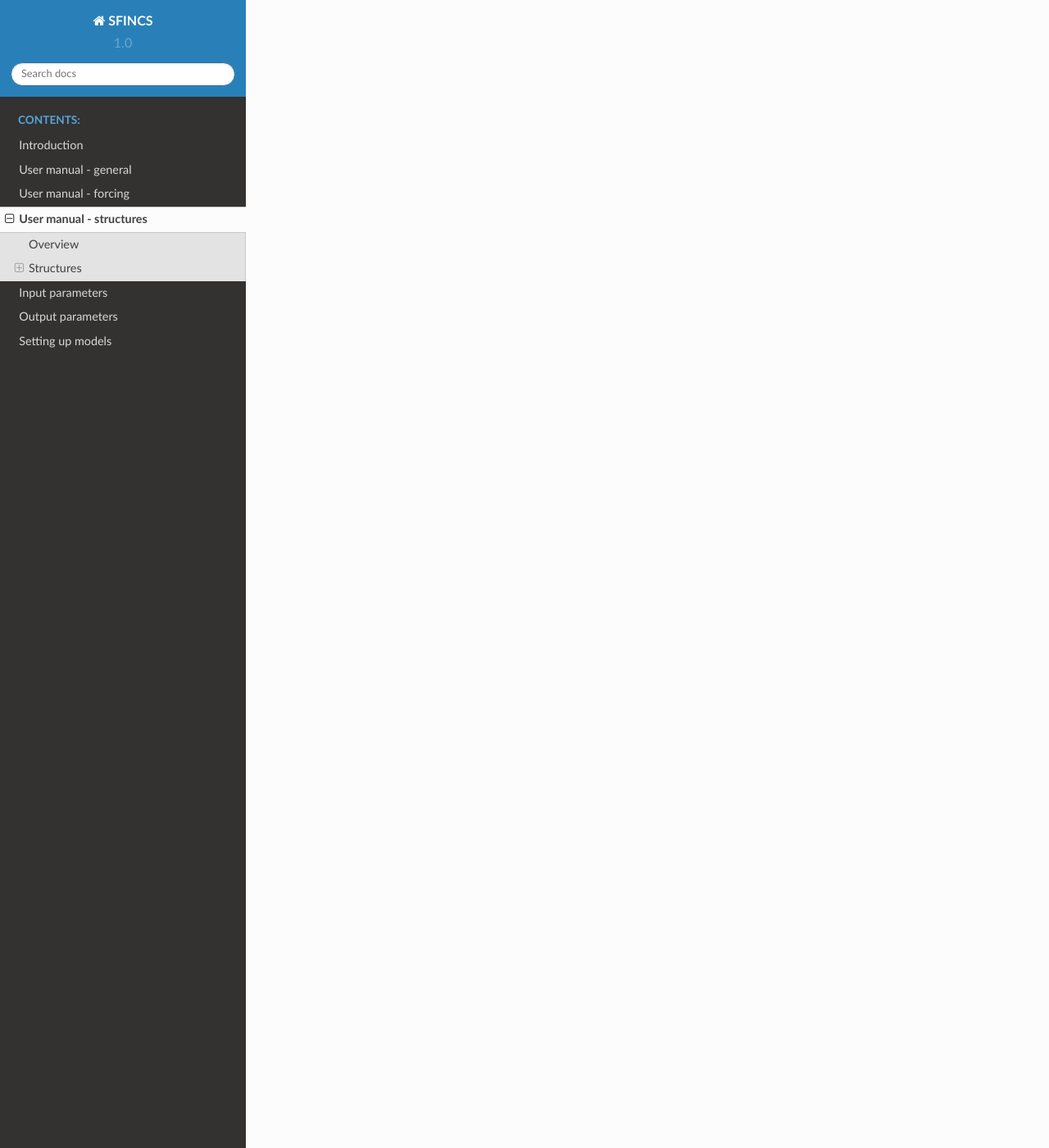
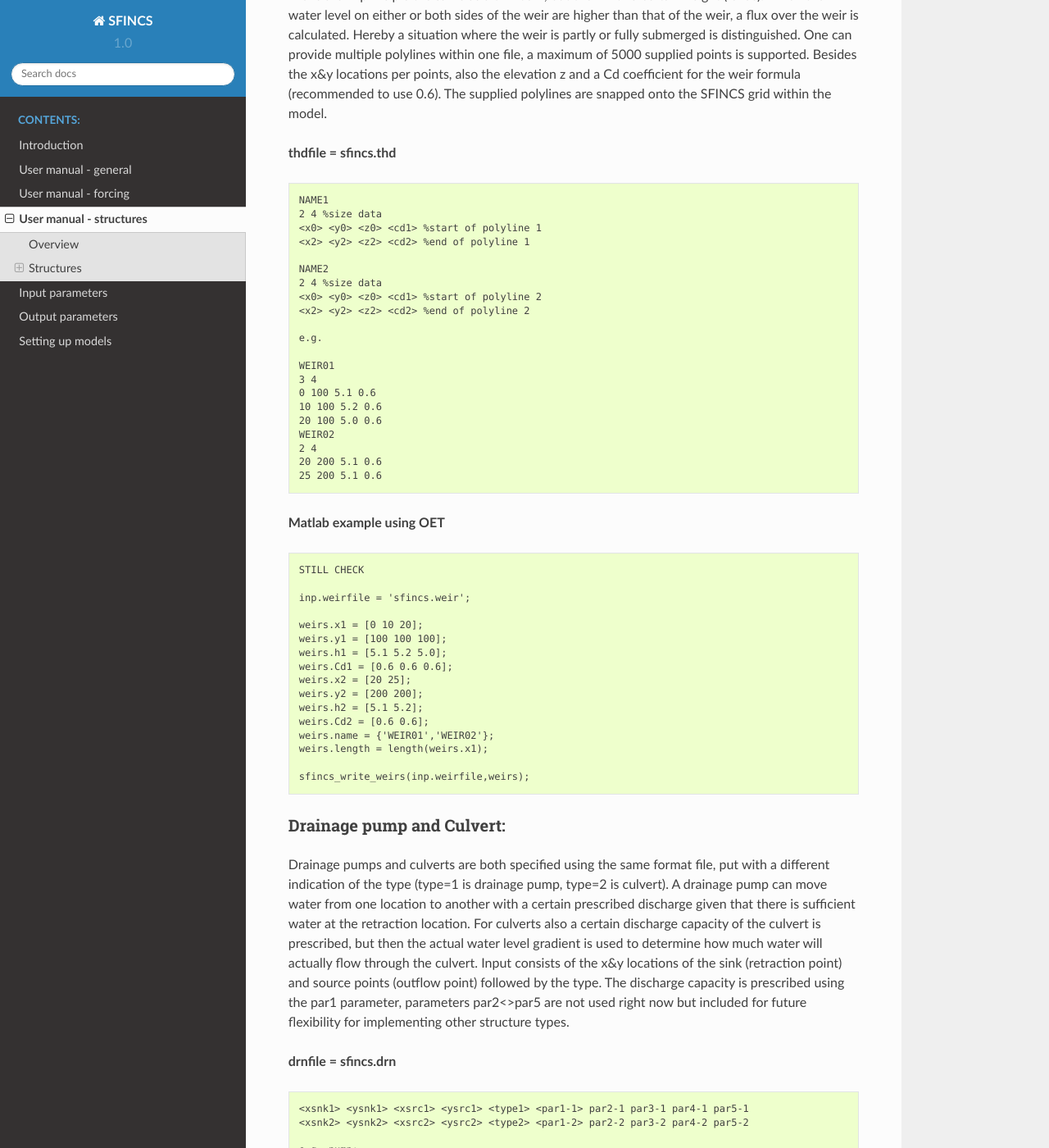
Before and after one commit to Leynse/SFINCS, a Sphinx documentation site: the page built from docs/input_structures.rst, in a window 1280 px wide and 1400 px high, scrolled down 1881 px. Shown: the whole window at 82% size. Built offline with Sphinx 7.4.7 and the Read the Docs theme 2.0.0, drawn with Linux system fonts in a browser that asks for light colours; some of the changed text lies outside the part shown.

Commit message:
- add readme on how to build the docs locally using hydromt-sfincs environment - add description of input structures

```diff
--- a/docs/input_structures.rst
+++ b/docs/input_structures.rst
@@ -19,17 +19,154 @@ For more information regarding specific parameters see the pages 'Input paramete
 Structures
 ----------------------
 
+SFINCS consists of multiple options for adding structures that can divert or block flow of water, which can be used to simulate flood hazard reduction methods.
+
 Thin dam:
 ^^^^^^^^^
 
+With a thin dam flow through certain grid cells is completely blocked (i.e. an infinitely high wall).
+One can provide multiple polylines within one file, a maximum of 5000 supplied points is supported.
+The supplied polylines are snapped onto the SFINCS grid within the model.
+
+**thdfile = sfincs.thd**
+
+.. code-block:: text
+
+	NAME1
+	2 2 %size data
+	<x0> <y0> %start of polyline 1
+	<xend> <yend> %end of polyline 1
+
+	NAME2
+	2 2 %size data
+	<x0> <y0> %start of polyline 2
+	<xend> <yend>  %end of polyline 1
+
+	e.g.
+
+	THD01
+	3 2
+	0 100
+	10 100
+	20 100
+	THD02
+	2 2
+	20 200
+	25 200
+
+**Matlab example using OET**
+
+.. code-block:: text
+
+	inp.thdfile = 'sfincs.thd';
+
+	thindams.x1 = [0 10 20];
+	thindams.y1 = [100 100 100];
+	thindams.x2 = [20 25];
+	thindams.y2 = [200 200];
+	thindams.name = {'THD01','THD02'};
+	thindams.length = length(thindams.x1);
+
+	sfincs_write_thin_dams(inp.thdfile,thindams);
 
 Weirs:
 ^^^^^^^^^
 
+Weirs are in principle the same as a thin dam, but then with a certain height (levee).
+When the water level on either or both sides of the weir are higher than that of the weir, a flux over the weir is calculated.
+Hereby a situation where the weir is partly or fully submerged is distinguished.
+One can provide multiple polylines within one file, a maximum of 5000 supplied points is supported.
+Besides the x&y locations per points, also the elevation z and a Cd coefficient for the weir formula (recommended to use 0.6).
+The supplied polylines are snapped onto the SFINCS grid within the model.
 
-Drainage pump:
+**thdfile = sfincs.thd**
+
+.. code-block:: text
+
+	NAME1
+	2 4 %size data
+	<x0> <y0> <z0> <cd1> %start of polyline 1
+	<x2> <y2> <z2> <cd2> %end of polyline 1
+
+	NAME2
+	2 4 %size data
+	<x0> <y0> <z0> <cd1> %start of polyline 2
+	<x2> <y2> <z2> <cd2> %end of polyline 2
+
+	e.g.
+
+	WEIR01
+	3 4
+	0 100 5.1 0.6
+	10 100 5.2 0.6
+	20 100 5.0 0.6
+	WEIR02
+	2 4
+	20 200 5.1 0.6
+	25 200 5.1 0.6
+
+**Matlab example using OET**
+
+.. code-block:: text
+
+	STILL CHECK
+
+	inp.weirfile = 'sfincs.weir';
+
+	weirs.x1 = [0 10 20];
+	weirs.y1 = [100 100 100];
+	weirs.h1 = [5.1 5.2 5.0];
+	weirs.Cd1 = [0.6 0.6 0.6];
+	weirs.x2 = [20 25];
+	weirs.y2 = [200 200];
+	weirs.h2 = [5.1 5.2];
+	weirs.Cd2 = [0.6 0.6];
+	weirs.name = {'WEIR01','WEIR02'};
+	weirs.length = length(weirs.x1);
+
+	sfincs_write_weirs(inp.weirfile,weirs);
+
+Drainage pump and Culvert:
 ^^^^^^^^^
 
+Drainage pumps and culverts are both specified using the same format file, put with a different indication of the type (type=1 is drainage pump, type=2 is culvert).
+A drainage pump can move water from one location to another with a certain prescribed discharge given that there is sufficient water at the retraction location.
+For culverts also a certain discharge capacity of the culvert is prescribed, but then the actual water level gradient is used to determine how much water will actually flow through the culvert.
+Input consists of the x&y locations of the sink (retraction point) and source points (outflow point) followed by the type.
+The discharge capacity is prescribed using the par1 parameter, parameters par2<>par5 are not used right now but included for future flexibility for implementing other structure types.
 
-Culvert:
-^^^^^^^^^
+
+**drnfile = sfincs.drn**
+
+.. code-block:: text
+
+	<xsnk1> <ysnk1> <xsrc1> <ysrc1> <type1> <par1-1> par2-1 par3-1 par4-1 par5-1
+	<xsnk2> <ysnk2> <xsrc2> <ysrc2> <type2> <par1-2> par2-2 par3-2 par4-2 par5-2
+
+	e.g. pump:
+	50.00        25.00       150.00        25.00 1    0.345    0.000    0.000    0.000    0.000
+       	75.00        25.00       125.00        25.00 1    0.345    0.000    0.000    0.000    0.000
+
+       	e.g. culvert:
+       	50.00        25.00       150.00        25.00 2    0.345    0.000    0.000    0.000    0.000
+       	75.00        25.00       125.00        25.00 2    0.345    0.000    0.000    0.000    0.000
+
+**Matlab example using OET**
+
+.. code-block:: text
+
+	inp.drnfile = 'sfincs.drn';
+
+	jj=1;
+	drain(jj).xsnk = 75; %sink x-coordinate(s), from where water is taken
+	drain(jj).ysnk = 25; %sink y-coordinate(s)
+	drain(jj).xsrc = 125; %source x-coordinate(s), to where water is discharged
+	drain(jj).ysrc = 25; %source x-coordinate(s)
+	drain(jj).type = 1; %1= pump, 2=culvert
+	drain(jj).par1 = 1; % possible drainage discharge in m3/s
+	drain(jj).par2 = 0; % not used yet
+	drain(jj).par3 = 0; % not used yet
+	drain(jj).par4 = 0; % not used yet
+	drain(jj).par5 = 0; % not used yet
+
+	sfincs_write_drainage_file(inp.drnfile,drain)
```
Also changed, not shown: docs/readme.txt (added, +11 -0 lines).
